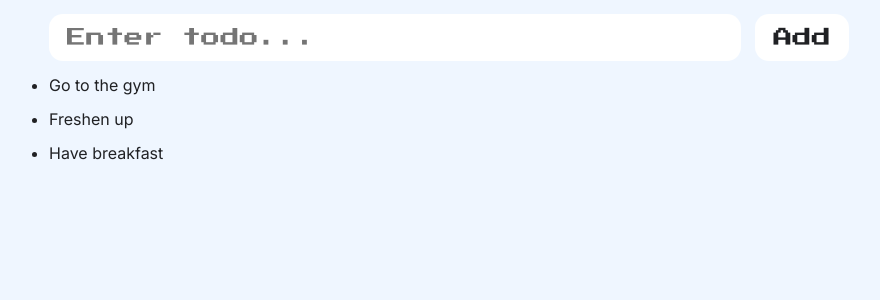
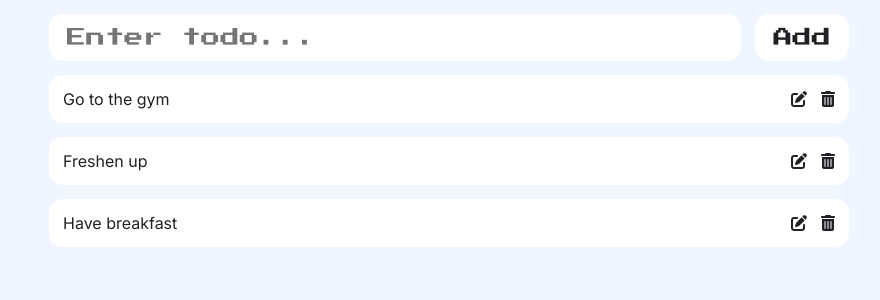
Before and after one commit to Sanjay-V-Nair/Todo_app, a React (Vite) app: page / in a window 1280 px wide. Shown: the top 300 px of the page, without its empty margins (191-1071 px from the left). Built offline with nearby package versions, Linux system fonts and the light colour scheme.

Commit message:
Card and list updated

```diff
--- a/index.html
+++ b/index.html
@@ -10,6 +10,9 @@
   <link rel="preconnect" href="https://fonts.gstatic.com" crossorigin>
   <link href="https://fonts.googleapis.com/css2?family=Inter:wght@100..900&family=Press+Start+2P&display=swap"
     rel="stylesheet">
+  <link rel="stylesheet" href="https://cdnjs.cloudflare.com/ajax/libs/font-awesome/6.5.2/css/all.min.css"
+    integrity="sha512-SnH5WK+bZxgPHs44uWIX+LLJAJ9/2PkPKZ5QiAj6Ta86w+fsb2TkcmfRyVX3pBnMFcV7oQPJkl9QevSCWr3W6A=="
+    crossorigin="anonymous" referrerpolicy="no-referrer" />
 </head>
 
 <body>
--- a/src/components/TodoCard.jsx
+++ b/src/components/TodoCard.jsx
@@ -1,7 +1,16 @@
 import React from 'react'
 
-export default function TodoCard() {
+export default function TodoCard(props) {
+    const { children } = props
     return (
-        <div>TodoCard</div>
+        <li className="todoItem">
+            {children}
+            <div className="actionsContainer">
+
+                <i className="fa-solid fa-pen-to-square"></i>
+                <i className="fa-solid fa-trash-can"></i>
+            </div>
+
+        </li>
     )
 }
--- a/src/components/TodoList.jsx
+++ b/src/components/TodoList.jsx
@@ -1,4 +1,5 @@
 import React from 'react'
+import TodoCard from './TodoCard'
 
 export default function TodoList() {
     let todos = [
@@ -10,7 +11,9 @@ export default function TodoList() {
         <ul className="main">
             {todos.map((todo, todoIndex) => {
                 return (
-                    <li key={todoIndex}>{todo}</li>
+                    <TodoCard key={todoIndex}>
+                        <p>{todo}</p>
+                    </TodoCard>
                 )
             })}
         </ul>
```
